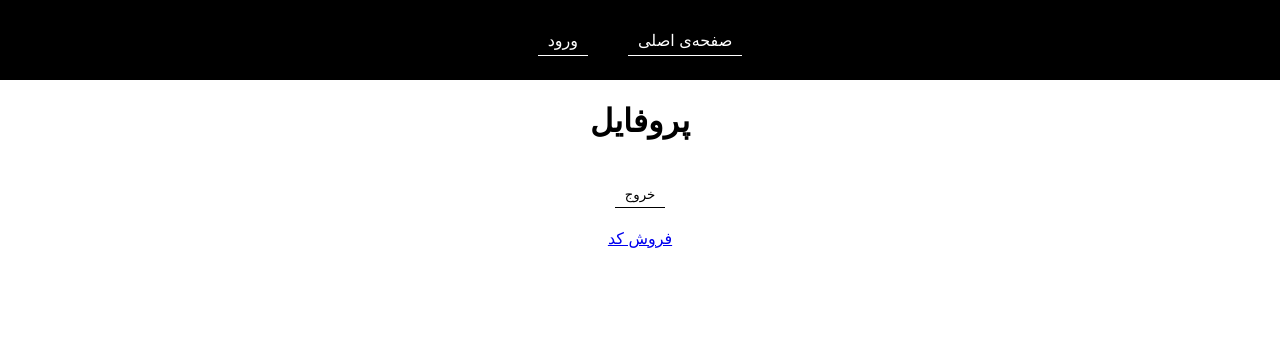
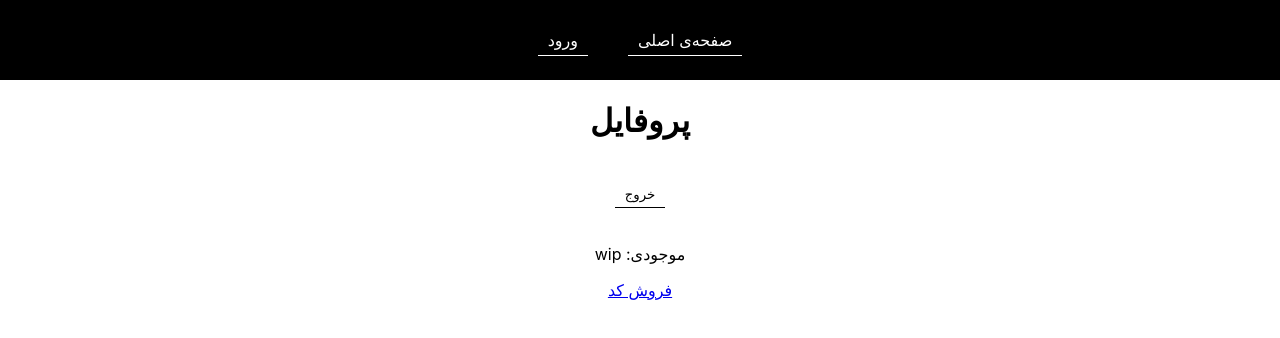
Before and after one commit to IIIphr/se_front_prj, a React (Create React App) app: page /profile in a window 1280 px wide. Shown: the top 338 px of the page. Built offline with nearby package versions, Linux system fonts and the light colour scheme.

Commit message:
Added credit placeholder in profile page

```diff
--- a/src/Profile.js
+++ b/src/Profile.js
@@ -35,6 +35,7 @@ function Profile() {
           removeCookie('user_uni_id');
           navigate('/');
         }}>خروج</button>
+        <p>موجودی: wip</p>
         <Link to='/add_coupun'>فروش کد</Link>
       </div>
     </Fragment>
```
